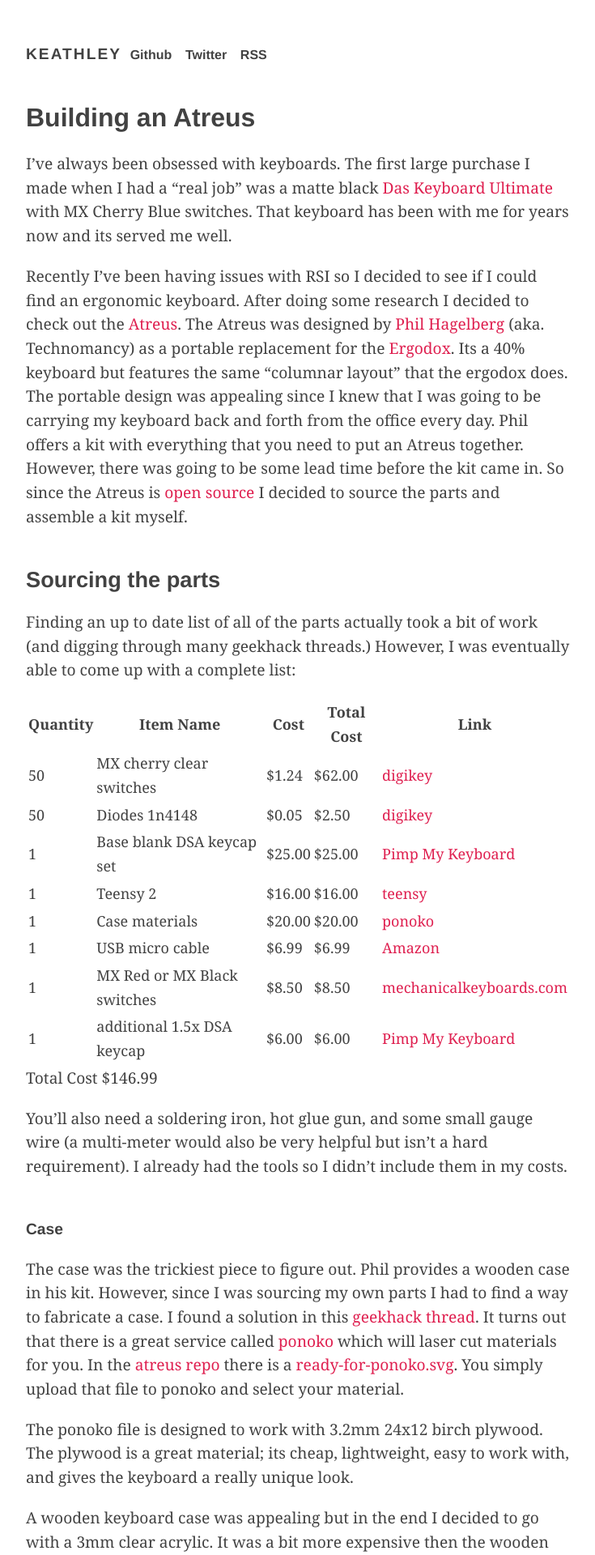
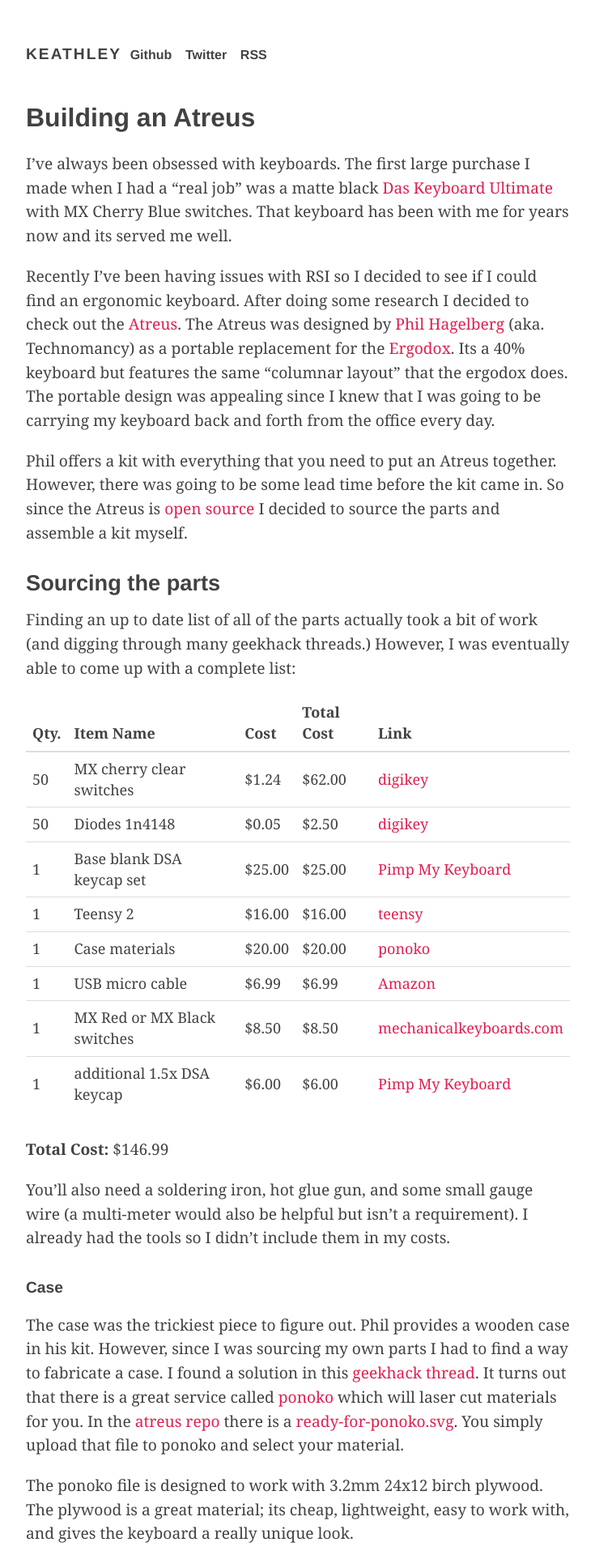
Before and after one commit to wojtekmach/keathley.github.io, a Jekyll site: the page built from _posts/2015-05-31-Building-a-Keyboard.md, in a window 1280 px wide. Shown: the top 1920 px of the page at 81% size, without its empty margins (272-1007 px from the left). Built offline with Jekyll 4.4.1, drawn with Linux system fonts in a browser that asks for light colours; nearby versions of some CDN libraries; some of the changed text lies outside the part shown.

Commit message:
Finish Atreus post

```diff
--- a/_posts/2015-05-31-Building-a-Keyboard.md
+++ b/_posts/2015-05-31-Building-a-Keyboard.md
@@ -7,13 +7,15 @@
 
 I've always been obsessed with keyboards. The first large purchase I made when I had a "real job" was a matte black [Das Keyboard Ultimate](http://www.daskeyboard.com/model-s-ultimate/) with MX Cherry Blue switches. That keyboard has been with me for years now and its served me well.
 
-Recently I've been having issues with RSI so I decided to see if I could find an ergonomic keyboard. After doing some research I decided to check out the [Atreus](http://atreus.technomancy.us/). The Atreus was designed by [Phil Hagelberg](https://github.com/technomancy) (aka. Technomancy) as a portable replacement for the [Ergodox](http://ergodox.org/). Its a 40% keyboard but features the same "columnar layout" that the ergodox does. The portable design was appealing since I knew that I was going to be carrying my keyboard back and forth from the office every day. Phil offers a kit with everything that you need to put an Atreus together. However, there was going to be some lead time before the kit came in.  So since the Atreus is [open source](https://github.com/technomancy/atreus) I decided to source the parts and assemble a kit myself.
+Recently I've been having issues with RSI so I decided to see if I could find an ergonomic keyboard. After doing some research I decided to check out the [Atreus](http://atreus.technomancy.us/). The Atreus was designed by [Phil Hagelberg](https://github.com/technomancy) (aka. Technomancy) as a portable replacement for the [Ergodox](http://ergodox.org/). Its a 40% keyboard but features the same "columnar layout" that the ergodox does. The portable design was appealing since I knew that I was going to be carrying my keyboard back and forth from the office every day.
+
+Phil offers a kit with everything that you need to put an Atreus together. However, there was going to be some lead time before the kit came in.  So since the Atreus is [open source](https://github.com/technomancy/atreus) I decided to source the parts and assemble a kit myself.
 
 ## Sourcing the parts
 
 Finding an up to date list of all of the parts actually took a bit of work (and digging through many geekhack threads.) However, I was eventually able to come up with a complete list:
 
-Quantity | Item Name             | Cost   | Total Cost | Link
+Qty. | Item Name             | Cost   | Total Cost | Link
 ---------|-----------------------|--------|------------|-----
 50 | MX cherry clear switches    |  $1.24 |    $62.00  | [digikey](http://www.digikey.com/product-search/en?x=0&y=0&lang=en&site=us&keywords=mx+cherry+clear)
 50 | Diodes 1n4148               |  $0.05 |     $2.50  | [digikey](http://www.digikey.com/product-detail/en/1N4148TA/1N4148TACT-ND/1532747)
@@ -24,9 +26,9 @@
 1	 | MX Red or MX Black switches |  $8.50 |     $8.50  | [mechanicalkeyboards.com](http://mechanicalkeyboards.com/shop/index.php?l=product_detail&p=103)
 1	 | additional 1.5x DSA keycap  |  $6.00 |     $6.00  | [Pimp My Keyboard](http://keyshop.pimpmykeyboard.com/products/blank-key-packs/dcs-1-5-space)
 
-Total Cost		$146.99
+**Total Cost:**		$146.99
 
-You'll also need a soldering iron, hot glue gun, and some small gauge wire (a multi-meter would also be very helpful but isn't a hard requirement). I already had the tools so I didn't include them in my costs.
+You'll also need a soldering iron, hot glue gun, and some small gauge wire (a multi-meter would also be helpful but isn't a requirement). I already had the tools so I didn't include them in my costs.
 
 ### Case
 
--- a/css/main.scss
+++ b/css/main.scss
@@ -50,7 +50,10 @@
   + h1,
 	+ h2,
 	+ h3,
-	+ h4 { margin-top: 3rem; }
+	+ h4 {
+    margin-top: 2rem;
+    margin-bottom: 1rem;
+  }
 
   > code {
     padding: 0.2em;
@@ -91,7 +94,26 @@
   line-height: 175%;
 }
 
+table {
+  width: 100%;
+  border-spacing: 0;
+  border-collapse: collapse;
+  margin-bottom: 2rem;
+}
 
+th,
+td {
+  padding: 0.5rem;
+  line-height: 1.42857143;
+  text-align: left;
+}
+
+th {
+  vertical-align: bottom;
+}
+
+thead > tr > th { border-bottom: 2px solid #ddd; }
+tbody > tr > td { border-top: 1px solid #ddd; }
 
 header {
   .site-header {
```
Also changed, not shown: other parts of _posts/2015-05-31-Building-a-Keyboard.md (+7 -9 lines).
